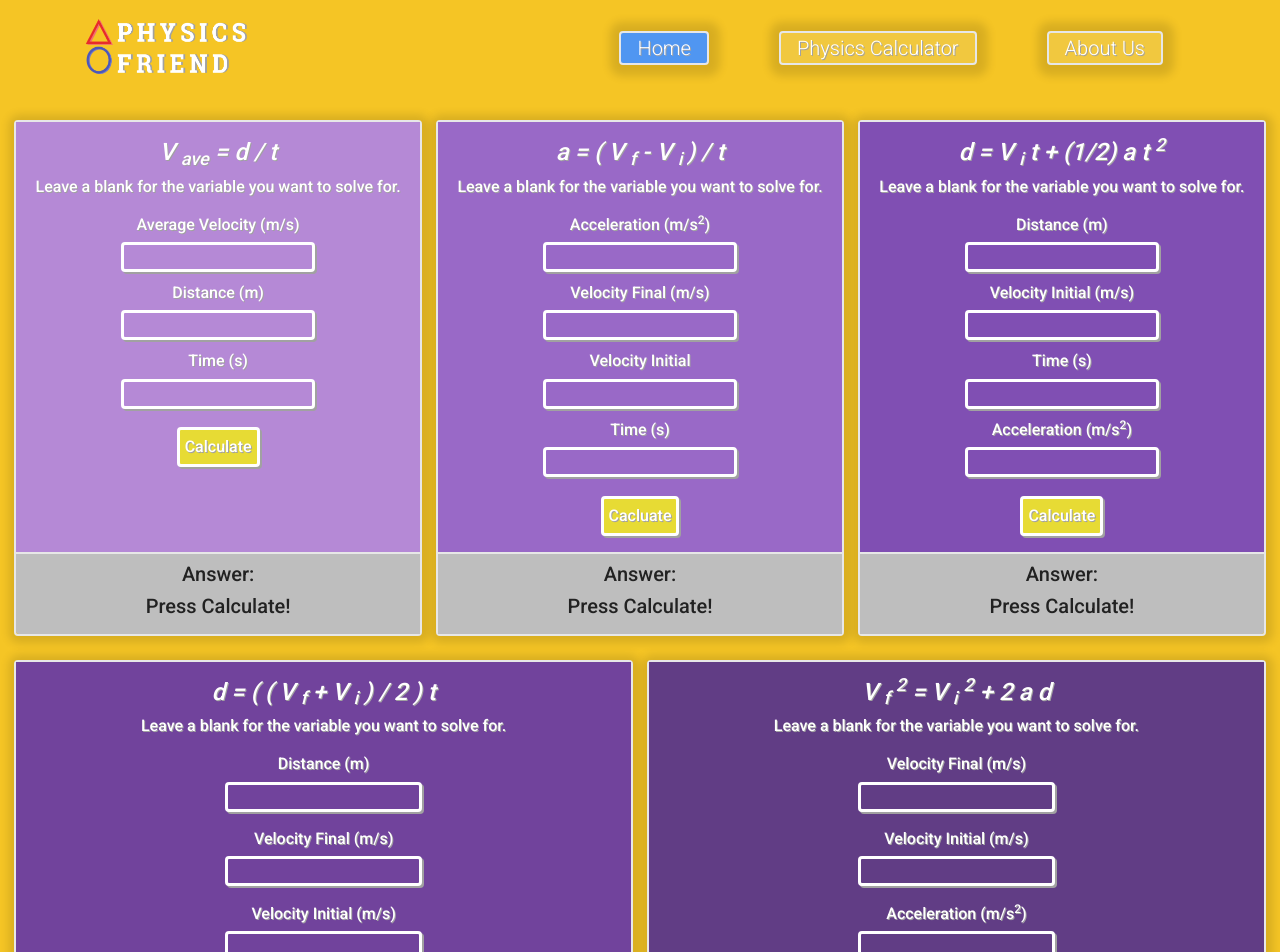
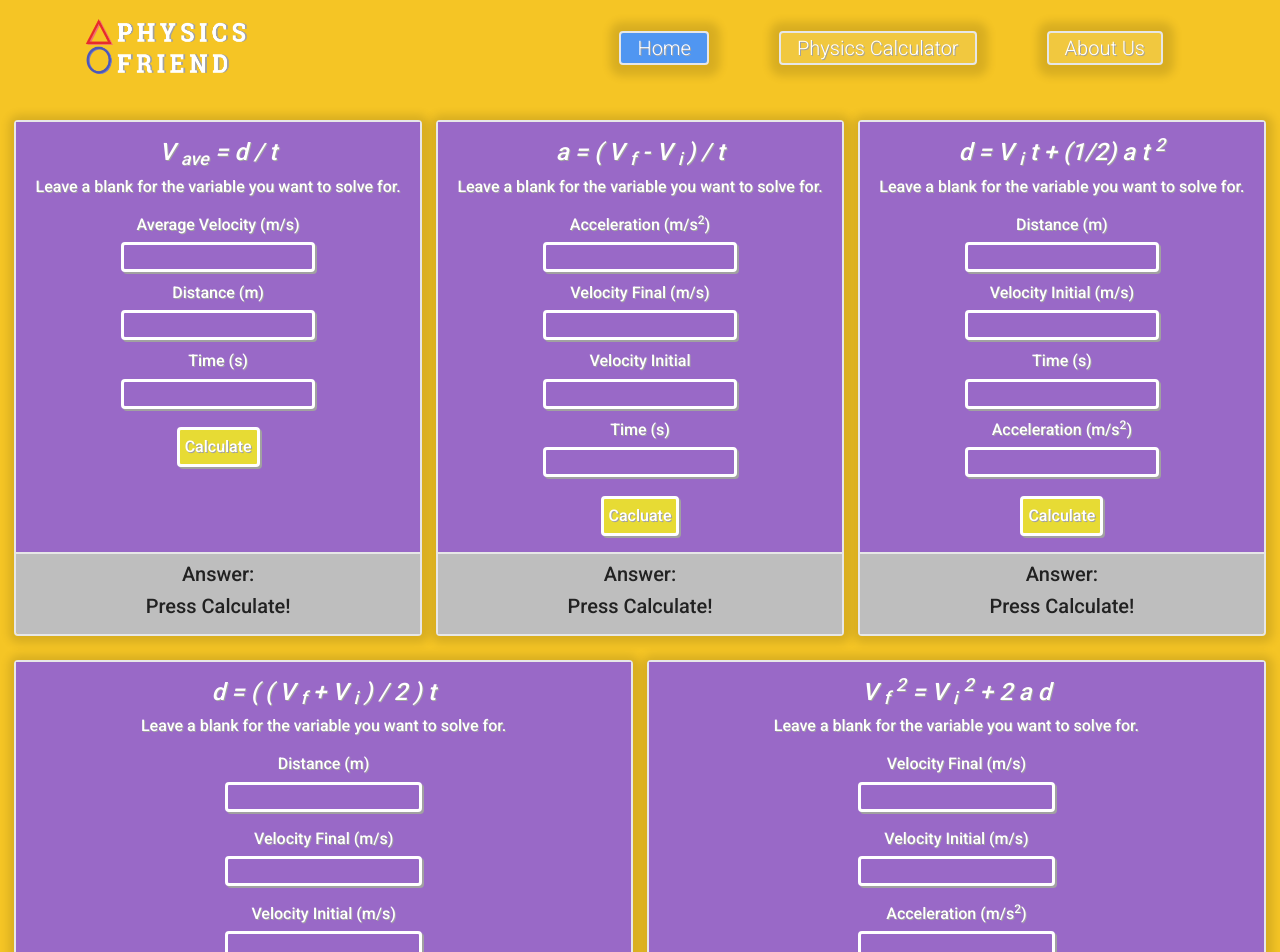
Before and after one commit to Sparsh101AI/Physics-Friend-Application, a React (Create React App) app: page /Kinematics in a window 1280 px wide. Shown: the top 952 px of the page. Built offline with nearby package versions, Linux system fonts and the light colour scheme.

Commit message:
minor changes

```diff
--- a/src/Kinematics/Kinematics.js
+++ b/src/Kinematics/Kinematics.js
@@ -245,23 +245,23 @@ function Kinematics() {
       <div>
         <CardGroup>
           <Card className="kcard">
-            <Card.Body id="k1">
-              <Card.Title id="k1">
-                <h4 id="k1">
-                  <em id="k1">
-                    V <sub id="k1">ave</sub> = d / t
+            <Card.Body id="k2">
+              <Card.Title id="k2">
+                <h4 id="k2">
+                  <em id="k2">
+                    V <sub id="k2">ave</sub> = d / t
                   </em>
                 </h4>
               </Card.Title>
-              <Card.Text id="k1">
+              <Card.Text id="k2">
                 Leave a blank for the variable you want to solve for.
               </Card.Text>
-              <h6 id="k1">Average Velocity (m/s)</h6>
-              <input id="k1" className="inp" onChange={changeVDT_V}></input>
-              <h6 id="k1">Distance (m)</h6>
-              <input id="k1" className="inp" onChange={changeVDT_D}></input>
-              <h6 id="k1">Time (s)</h6>
-              <input id="k1" className="inp" onChange={changeVDT_T}></input>
+              <h6 id="k2">Average Velocity (m/s)</h6>
+              <input id="k2" className="inp" onChange={changeVDT_V}></input>
+              <h6 id="k2">Distance (m)</h6>
+              <input id="k2" className="inp" onChange={changeVDT_D}></input>
+              <h6 id="k2">Time (s)</h6>
+              <input id="k2" className="inp" onChange={changeVDT_T}></input>
               <br />
               <button className="calcbtn" onClick={changeVDT_Answer}>
                 Calculate
@@ -305,28 +305,28 @@ function Kinematics() {
             </Card.Footer>
           </Card>
           <Card className="kcard">
-            <Card.Body id="k3">
+            <Card.Body id="k2">
               <Card.Title>
-                <h4 id="k3">
-                  <em id="k3">
-                    d = V <sub id="k3">i</sub> t + (1/2) a t{" "}
-                    <sup id="k3">2</sup>
+                <h4 id="k2">
+                  <em id="k2">
+                    d = V <sub id="k2">i</sub> t + (1/2) a t{" "}
+                    <sup id="k2">2</sup>
                   </em>
                 </h4>
               </Card.Title>
-              <Card.Text id="k3">
+              <Card.Text id="k2">
                 Leave a blank for the variable you want to solve for.
               </Card.Text>
-              <h6 id="k3">Distance (m)</h6>
-              <input id="k3" className="inp" onChange={changeD1_D}></input>
-              <h6 id="k3">Velocity Initial (m/s)</h6>
-              <input id="k3" className="inp" onChange={changeD1_Vi}></input>
-              <h6 id="k3">Time (s)</h6>
-              <input id="k3" className="inp" onChange={changeD1_T}></input>
-              <h6 id="k3">
-                Acceleration (m/s<sup id="k3">2</sup>)
+              <h6 id="k2">Distance (m)</h6>
+              <input id="k2" className="inp" onChange={changeD1_D}></input>
+              <h6 id="k2">Velocity Initial (m/s)</h6>
+              <input id="k2" className="inp" onChange={changeD1_Vi}></input>
+              <h6 id="k2">Time (s)</h6>
+              <input id="k2" className="inp" onChange={changeD1_T}></input>
+              <h6 id="k2">
+                Acceleration (m/s<sup id="k2">2</sup>)
               </h6>
-              <input id="k3" className="inp" onChange={changeD1_A}></input>
+              <input id="k2" className="inp" onChange={changeD1_A}></input>
               <br />
               <button className="calcbtn" onClick={changeD1_Answer}>
                 Calculate
@@ -343,26 +343,26 @@ function Kinematics() {
       <div>
         <CardGroup>
           <Card className="kcard">
-            <Card.Body id="k4">
+            <Card.Body id="k2">
               <Card.Title>
-                <h4 id="k4">
-                  <em id="k4">
-                    d = ( ( V <sub id="k4">f</sub> + V <sub id="k4">i</sub> ) /
+                <h4 id="k2">
+                  <em id="k2">
+                    d = ( ( V <sub id="k2">f</sub> + V <sub id="k2">i</sub> ) /
                     2 ) t
                   </em>
                 </h4>
               </Card.Title>
-              <Card.Text id="k4">
+              <Card.Text id="k2">
                 Leave a blank for the variable you want to solve for.
               </Card.Text>
-              <h6 id="k4">Distance (m)</h6>
-              <input id="k4" className="inp" onChange={changeD2_D}></input>
-              <h6 id="k4">Velocity Final (m/s)</h6>
-              <input id="k4" className="inp" onChange={changeD2_Vf}></input>
-              <h6 id="k4">Velocity Initial (m/s)</h6>
-              <input id="k4" className="inp" onChange={changeD2_Vi}></input>
-              <h6 id="k4">Time (s)</h6>
-              <input id="k4" className="inp" onChange={changeD2_T}></input>
+              <h6 id="k2">Distance (m)</h6>
+              <input id="k2" className="inp" onChange={changeD2_D}></input>
+              <h6 id="k2">Velocity Final (m/s)</h6>
+              <input id="k2" className="inp" onChange={changeD2_Vf}></input>
+              <h6 id="k2">Velocity Initial (m/s)</h6>
+              <input id="k2" className="inp" onChange={changeD2_Vi}></input>
+              <h6 id="k2">Time (s)</h6>
+              <input id="k2" className="inp" onChange={changeD2_T}></input>
               <br />
               <button className="calcbtn" onClick={changeD2_Answer}>
                 Calculate
@@ -374,28 +374,28 @@ function Kinematics() {
             </Card.Footer>
           </Card>
           <Card className="kcard">
-            <Card.Body id="k5">
+            <Card.Body id="k2">
               <Card.Title>
-                <h4 id="k5">
-                  <em id="k5">
-                    V <sub id="k5">f</sub> <sup id="k5">2</sup> = V{" "}
-                    <sub id="k5">i</sub> <sup id="k5">2</sup> + 2 a d
+                <h4 id="k2">
+                  <em id="k2">
+                    V <sub id="k2">f</sub> <sup id="k2">2</sup> = V{" "}
+                    <sub id="k2">i</sub> <sup id="k2">2</sup> + 2 a d
                   </em>
                 </h4>
               </Card.Title>
-              <Card.Text id="k5">
+              <Card.Text id="k2">
                 Leave a blank for the variable you want to solve for.
               </Card.Text>
-              <h6 id="k5">Velocity Final (m/s)</h6>
-              <input id="k5" className="inp" onChange={changeV_Vf}></input>
-              <h6 id="k5">Velocity Initial (m/s)</h6>
-              <input id="k5" className="inp" onChange={changeV_Vi}></input>
-              <h6 id="k5">
-                Acceleration (m/s<sup id="k5">2</sup>)
+              <h6 id="k2">Velocity Final (m/s)</h6>
+              <input id="k2" className="inp" onChange={changeV_Vf}></input>
+              <h6 id="k2">Velocity Initial (m/s)</h6>
+              <input id="k2" className="inp" onChange={changeV_Vi}></input>
+              <h6 id="k2">
+                Acceleration (m/s<sup id="k2">2</sup>)
               </h6>
-              <input id="k5" className="inp" onChange={changeV_A}></input>
-              <h6 id="k5">Distance (m)</h6>
-              <input id="k5" className="inp" onChange={changeV_D}></input>
+              <input id="k2" className="inp" onChange={changeV_A}></input>
+              <h6 id="k2">Distance (m)</h6>
+              <input id="k2" className="inp" onChange={changeV_D}></input>
               <br />
               <button className="calcbtn" onClick={changeV_Answer}>
                 Calculate
```
